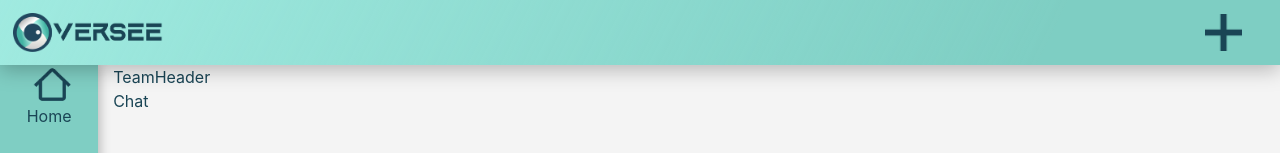
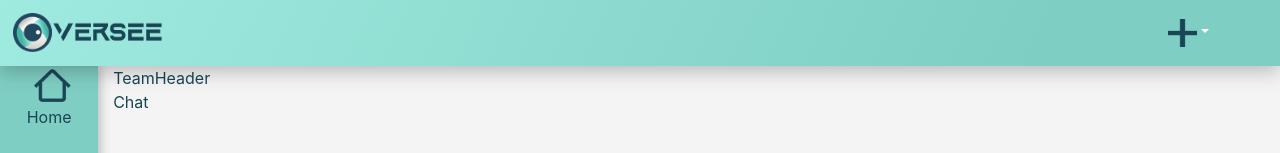
Before and after one commit to aakooo/nutriment, a React (Create React App) app in the folder frontend/: page /calendar in a window 1280 px wide. Shown: the top 153 px of the page. Built offline with nearby package versions, Linux system fonts and the light colour scheme.

Commit message:
Added basic dropdown menu

```diff
--- a/frontend/src/components/commons/Header.js
+++ b/frontend/src/components/commons/Header.js
@@ -1,6 +1,7 @@
 import React from 'react'
 import { Link } from 'react-router-dom'
 import styled from 'styled-components'
+import { Dropdown } from 'react-bootstrap'
 
 import logo from '../../img/oversee-logo.png'
 import plus from '../../img/plus_icon.png'
@@ -29,19 +30,29 @@ const Header = () => {
                     }} />
             </Link>
 
-            <button
+            <Dropdown>
+                <Dropdown.Toggle
                     style={{
                         background: 'none',
                         border: 'none',
+                        width: '50%',
+                        padding: 'none',
+                        margin: 'none',
                     }}>
                     <img
                         src={plus}
                         alt=""
                         style={{
-                        width: '50%',
+                            width: '90%',
                             minWidth: '7px',
                         }} />
-            </button>
+                </Dropdown.Toggle>
+
+                <Dropdown.Menu>
+                    <Dropdown.Item>Create a Team</Dropdown.Item>
+                    <Dropdown.Item>Join a team</Dropdown.Item>
+                </Dropdown.Menu>
+            </Dropdown>
         </Div>
     )
 }
```
Lines whose indentation alone changed are shown as unchanged.
